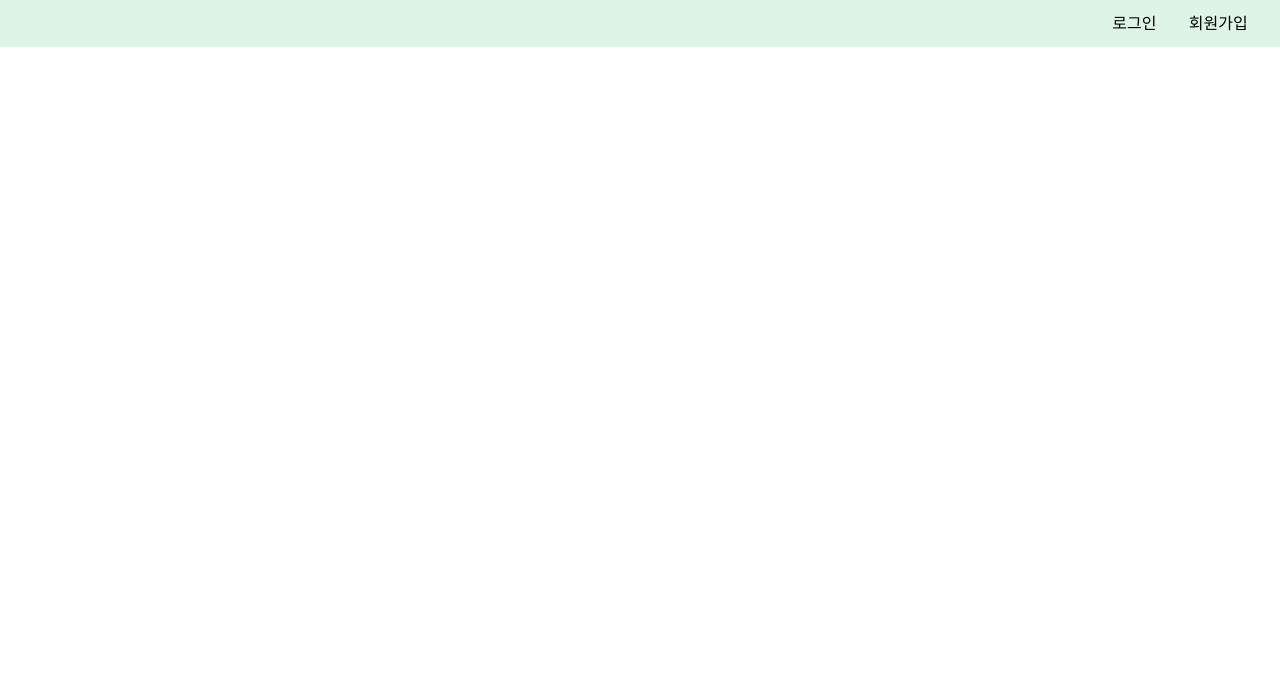
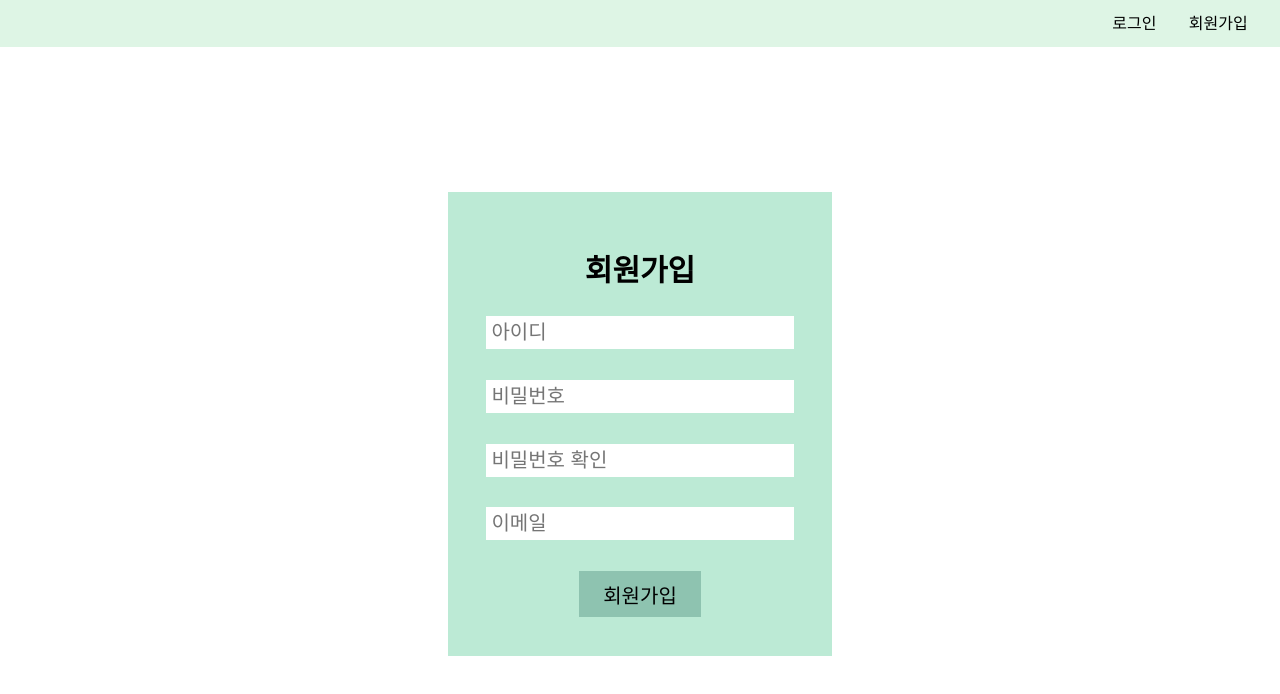
Before and after one commit to dihoon/TodoList, a React app: page /register in a window 1280 px wide. Shown: the top 694 px of the page. Built offline with nearby package versions, Linux system fonts and the light colour scheme.

Commit message:
Design: 회원가입 페이지 UI 구현

```diff
--- a/src/App.tsx
+++ b/src/App.tsx
@@ -1,6 +1,7 @@
 import { BrowserRouter, Route, Routes } from "react-router-dom";
 import { Layout } from "./components/Layout/Layout";
 import Home from "./pages/Login/Login";
+import { Register } from "./pages/Register/Register";
 import GlobalStyle from "./styles/GlobalStyles";
 
 function App() {
@@ -11,7 +12,7 @@ function App() {
         <Routes>
           <Route path="/" element={<Layout />}>
             <Route path="/" element={<Home />} />
-            <Route path="/register" element={<></>} />
+            <Route path="/register" element={<Register />} />
             <Route path="/todoList" element={<></>} />
           </Route>
         </Routes>
--- a/src/common/Button/Button.styles.ts
+++ b/src/common/Button/Button.styles.ts
@@ -2,7 +2,7 @@ import styled from "@emotion/styled";
 
 export const StyledButton = styled.button`
   width: 40%;
-  height: 60px;
+  height: 20%;
   font-size: 20px;
   background-color: #8EC3B0;
   border: none;
--- a/src/common/Content/Content.styles.ts
+++ b/src/common/Content/Content.styles.ts
@@ -8,7 +8,8 @@ export const Container = styled.div`
   height: 50%;
   width: 30%;
   min-width: 10%;
-  padding-top: 30px;
+  min-height: 400px;
+  padding-top: 5%;
 `
 
 export const Title = styled.div`
--- a/src/common/Form/Form.styles.ts
+++ b/src/common/Form/Form.styles.ts
@@ -7,4 +7,5 @@ export const StyledForm = styled.form`
   align-items: center;
   width: 80%;
   height: 100%;
+  padding-bottom: 10%;
 `
--- a/src/common/Input/Input.styles.ts
+++ b/src/common/Input/Input.styles.ts
@@ -7,7 +7,7 @@ interface Props {
 
 export const Input = styled.input<Props>`
   font-size: 20px;
-  height: 40px;
+  height: auto;
   border: none;
   padding: 5px;
   width: 100%;
--- a/src/common/List/List.styles.ts
+++ b/src/common/List/List.styles.ts
@@ -1,12 +1,14 @@
 import styled from "@emotion/styled";
 
 export const ListContainer = styled.ul`
-  margin-top: 30px;
+  margin-top: 10%;
   width: 100%;
+  height: auto;
 `;
 
 export const StyledList = styled.li`
   display: flex;
   width: auto;
-  margin-bottom: 30px;
+  height: auto;
+  margin-bottom: 10%;
 `
--- /dev/null
+++ b/src/pages/Register/Register.tsx
@@ -0,0 +1,31 @@
+import React from 'react'
+import { Button } from '../../common/Button/Button'
+import { Content } from '../../common/Content/Content'
+import { Form } from '../../common/Form/Form'
+import { List, ListItem } from '../../common/List/List'
+import { PasswordInput } from '../../common/PasswordInput/PasswordInput'
+import { TextInput } from '../../common/TextInput/TextInput'
+
+export const Register = () => {
+  return (
+    <Content title="회원가입">
+      <Form>
+        <List>
+          <ListItem>
+            <TextInput placeholder="아이디"/>
+          </ListItem>
+          <ListItem>
+            <PasswordInput placeholder="비밀번호"/>
+          </ListItem>
+          <ListItem>
+            <PasswordInput placeholder="비밀번호 확인" />
+          </ListItem>
+          <ListItem>
+            <TextInput placeholder="이메일"/>
+          </ListItem>
+        </List>
+        <Button type="submit">회원가입</Button>
+      </Form>
+    </Content>
+  )
+}
--- a/webpack.config.js
+++ b/webpack.config.js
@@ -44,5 +44,6 @@ module.exports = {
       // 브라우저에서 로그 설정
       logging: "none", // 로그 출력 x
     },
+    historyApiFallback: true, // 새로고침 문제 해결
   },
 };
```
